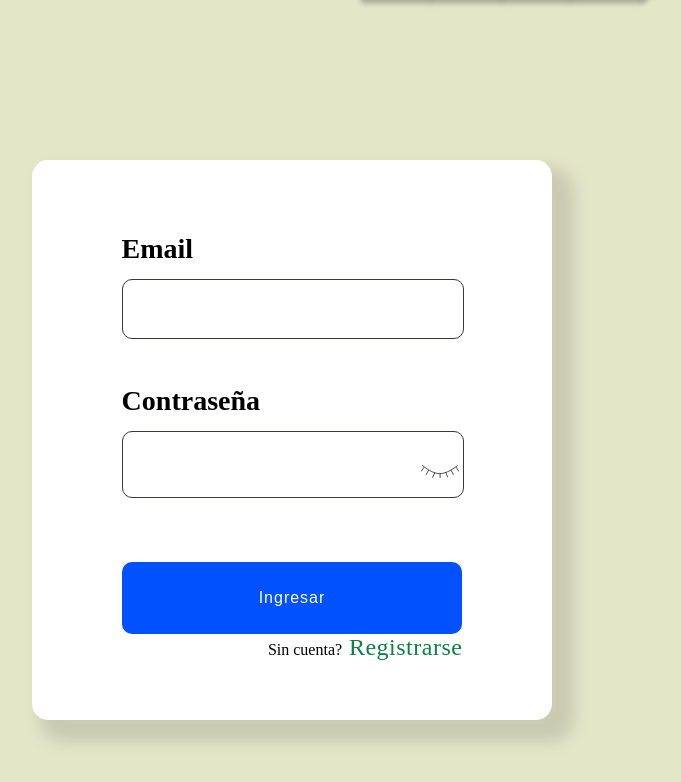
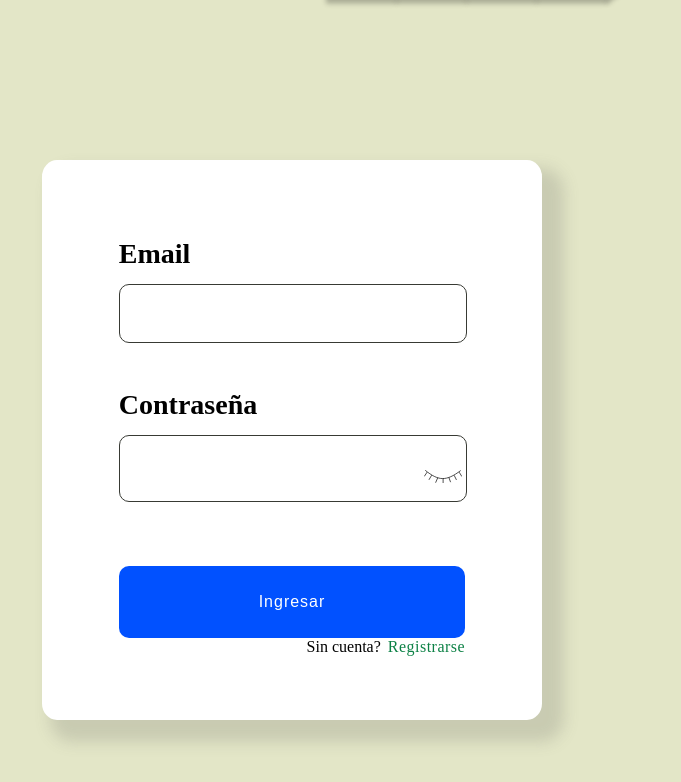
Before and after one commit to edwinsn/expenseseyes, a React (Create React App) app in the folder frontend/: page / in a window 1280 px wide. Shown: the part 760-1542 px from the top of the page, without its empty margins (348-1029 px from the left). Built offline with nearby package versions, Linux system fonts and the light colour scheme; no server answers; a web font is replaced by a local one.

Commit message:
Fixed an error in the date formate

```diff
--- a/frontend/src/Components/Purchase.js
+++ b/frontend/src/Components/Purchase.js
@@ -11,6 +11,7 @@ export function Purchase(props) {
     //console.log(updating)
     return (
         <form
+        key={props.key}
         className="purchase"
         onSubmit={async (ev)=>{
                 ev.preventDefault()
@@ -57,7 +58,7 @@ export function Purchase(props) {
                 onFocus={(ev)=>{ev.target.type="date"}}
                 onBlur={(ev)=>{
                     ev.target.type="text"
-                    ev.target.value=date.toISOString().split('T')[0].split("-").reverse().join("/")
+                    ev.target.value=ev.target.value.split('T')[0].split("-").reverse().join("/")
             }}
                 defaultValue = {date.toISOString().split('T')[0].split("-").reverse().join("/")}
                 />
@@ -90,9 +91,15 @@ let updatedPurchase=async function(inputs,id){
     let category=inputs[2].value
     let date=inputs[3].value
 
+    var regex = /(\d+)/g;
+    let day = parseInt(date.match(regex)[0])
+    let month = parseInt(date.match(regex)[1])-1
+    let year = parseInt(date.match(regex)[2])
+
+   date=new Date(year, month, day)
    // if(price[0]==="$")price=price.slice(1,price.length)
 
-    console.log(price,name, category,date)
+    console.log(date)
 
     const newPurchase={
         id,
--- a/frontend/src/assets/css/login.css
+++ b/frontend/src/assets/css/login.css
@@ -2,7 +2,7 @@
   .loginHeader {
     background-color: #E3E6C7;
   }
-  span {
+  .login > div>div>span {
     font-size: 1.2em;
   }
   .listIcon {
@@ -15,7 +15,7 @@
 }
 
 @media (min-width: 600px) {
-  span {
+  .login > div>div>span {
     font-size: 1.5em;
   }
   .listIcon {
@@ -168,9 +168,9 @@ button {
 }
 
 .login .loginContainer {
-  padding: 7%;
+  padding: 6%;
   width: 80%;
-  max-width: 520px;
+  max-width: 500px;
   display: flex;
   flex-direction: column;
   justify-content: center;
@@ -199,7 +199,7 @@ button {
   letter-spacing: 1px;
   border: 1.5px solid #383A34;
   border-radius: 10px;
-  height: 15vh;
+  height: 13vh;
   min-height: 0.8cm;
   max-height: 1cm;
 }
--- a/frontend/src/assets/css/purchaseList.css
+++ b/frontend/src/assets/css/purchaseList.css
@@ -1,3 +1,7 @@
+.container > span{
+    font-size: 1.1em;
+}
+
 .deletePurchase, .saveBtn, .updatePurchaseBtn {
     color: red;
     margin-right: 2%;
@@ -169,7 +173,7 @@
     padding: 0 15px 0 0;
 }
 
-.total > span{
-    font-weight: bold;
-    font-size: 1em;
+
+.total{
+    font-size: 1.3em;
 }
```
